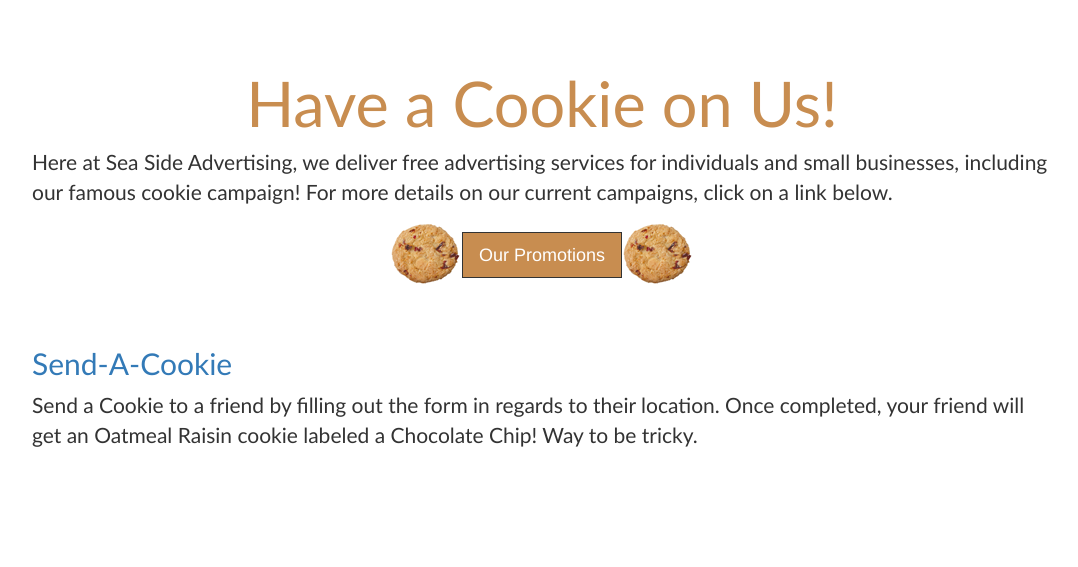
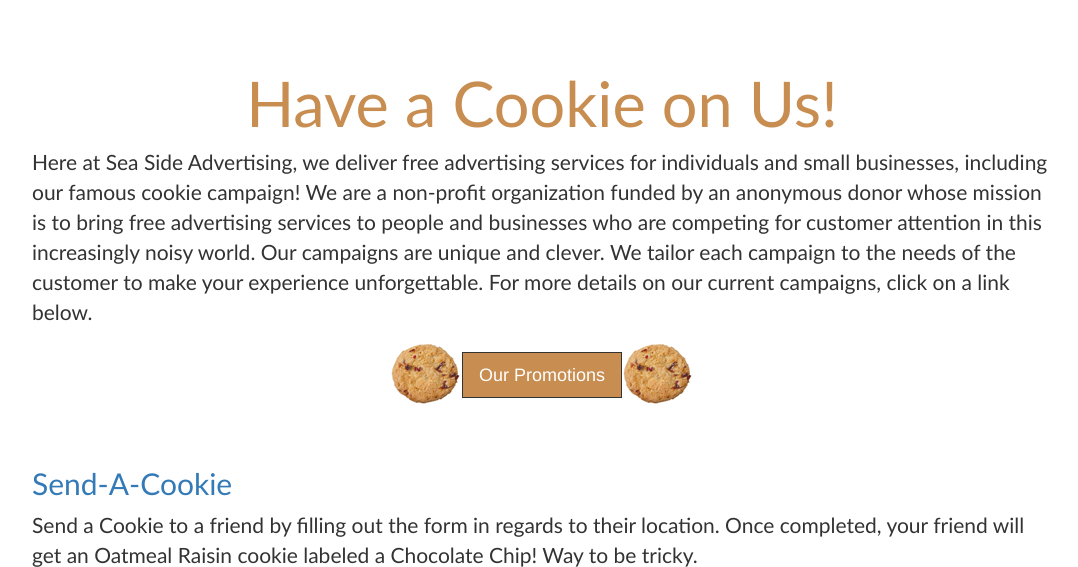
Before and after one commit to dukeayers/cs399_agency, a Django app: page /about in a window 1280 px wide. Shown: the top 567 px of the page, without its empty margins (98-1176 px from the left). Run offline with Django 3.2, Linux system fonts and the light colour scheme; data comes from the database, SQL or seed files in the repository; parts of the project's set-up code (start-up, migrations or seed data) failed here and were passed over; some libraries are stand-ins or nearby versions.

Commit message:
Added generic about page text
Description of company and service

```diff
--- a/agency/templates/about.html
+++ b/agency/templates/about.html
@@ -31,7 +31,7 @@ p {
         <div class="jumbotron" style="background-color: #FFF;">
             <h1 style="text-align: center; color: #C88D50;">Have a Cookie on Us!</h1>
 
-            <p>Here at Sea Side Advertising, we deliver free advertising services for individuals and small businesses, including our famous cookie campaign! For more details on our current campaigns, click on a link below.</p>
+            <p>Here at Sea Side Advertising, we deliver free advertising services for individuals and small businesses, including our famous cookie campaign! We are a non-profit organization funded by an anonymous donor whose mission is to bring free advertising services to people and businesses who are competing for customer attention in this increasingly noisy world. Our campaigns are unique and clever. We tailor each campaign to the needs of the customer to make your experience unforgettable. For more details on our current campaigns, click on a link below.</p>
 
             <div align=center>
                 <img src="{{ STATIC_URL }}misc/cookie.png" alt="" height="" width=""><a class="btn btn-lg btn-success"
```
